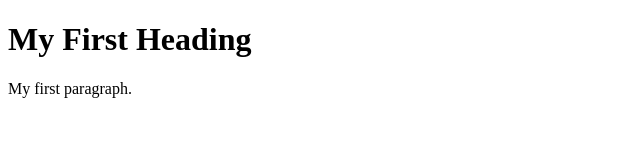
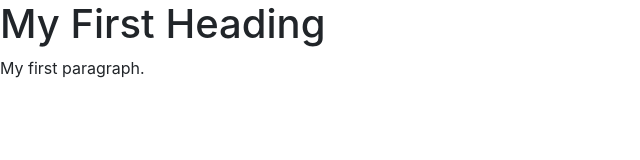
Before and after one commit to eera-l/eera-l.github.io, a plain HTML site: page index.html in a window 1280 px wide. Shown: the whole page, without its empty margins (0-640 px from the left). Drawn offline with nearby package versions, Linux system fonts and the light colour scheme.

Commit message:
Added bootstrap

```diff
--- a/index.html
+++ b/index.html
@@ -1,5 +1,8 @@
 <!DOCTYPE html>
 <html>
+<head>
+<link rel="stylesheet" href="https://stackpath.bootstrapcdn.com/bootstrap/4.1.3/css/bootstrap.min.css" integrity="sha384-MCw98/SFnGE8fJT3GXwEOngsV7Zt27NXFoaoApmYm81iuXoPkFOJwJ8ERdknLPMO" crossorigin="anonymous">
+</head>
 <body>
 
 <h1>My First Heading</h1>
```
